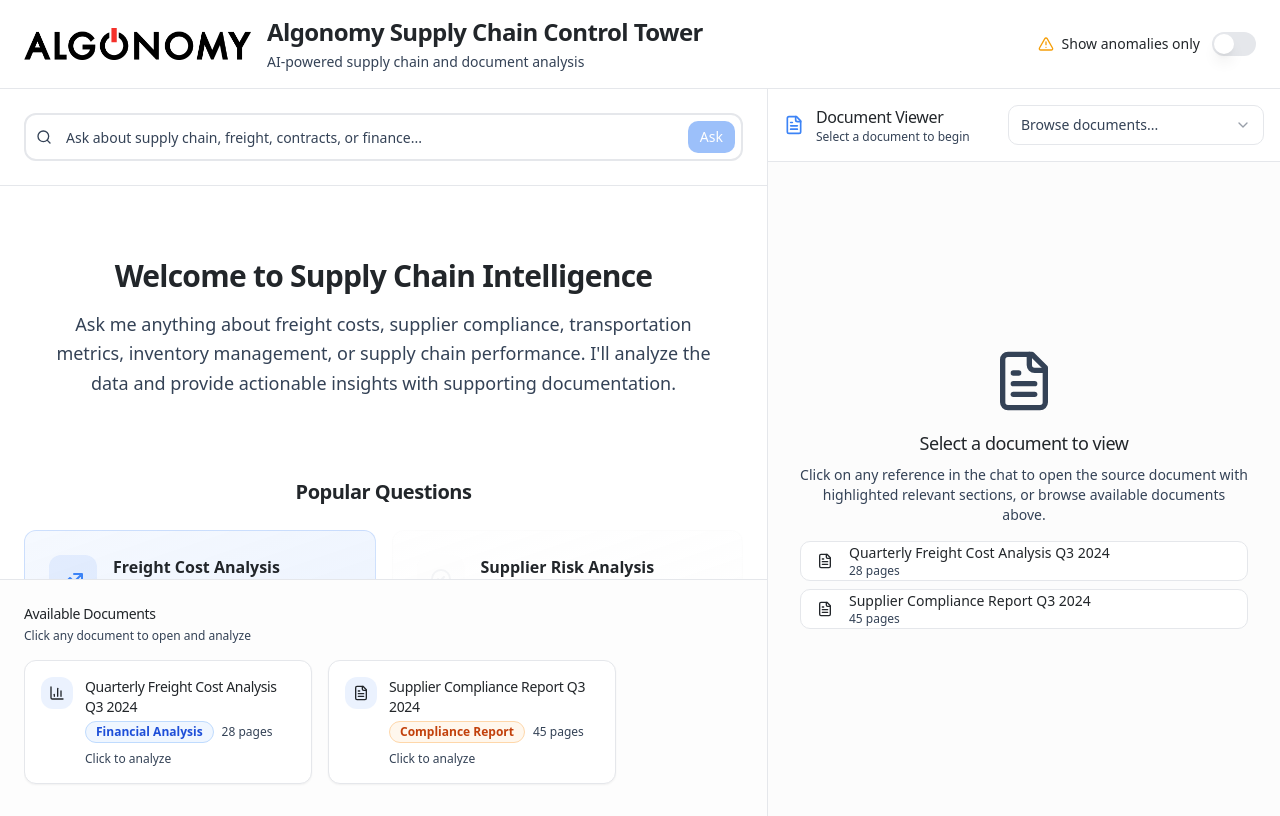
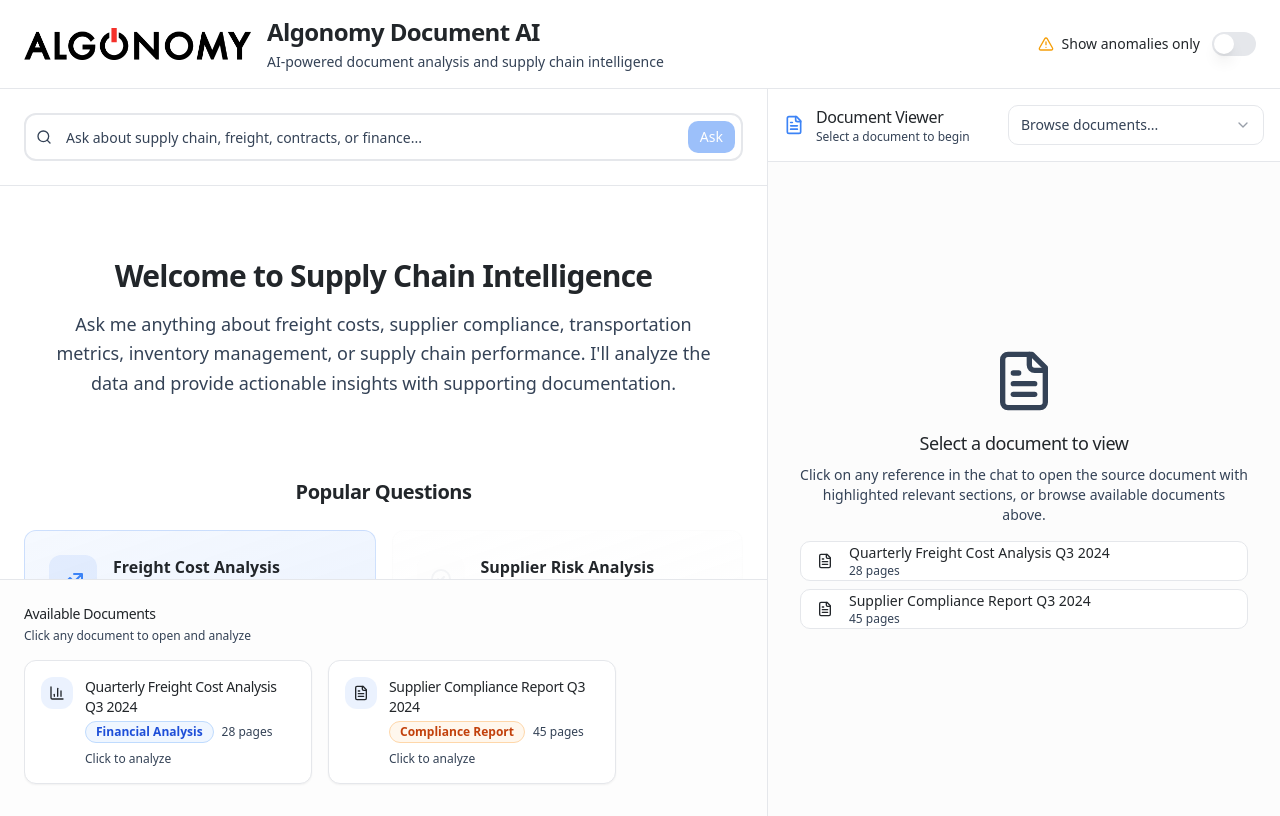
Before and after one commit to arghya05/insight-copilot-x, a React (Vite) app: page / in a window 1280 px wide. Built offline with nearby package versions, Linux system fonts and the light colour scheme; the HTML template or start-up script is replaced by a standard one.

Commit message:
Rename project title

```diff
--- a/index.html
+++ b/index.html
@@ -3,12 +3,12 @@
   <head>
     <meta charset="UTF-8" />
     <meta name="viewport" content="width=device-width, initial-scale=1.0" />
-    <title>Enterprise Insight Copilot</title>
-    <meta name="description" content="AI-powered supply chain and document analysis platform" />
+    <title>Algonomy Document AI</title>
+    <meta name="description" content="AI-powered document analysis and supply chain intelligence platform" />
     <meta name="author" content="Lovable" />
 
-    <meta property="og:title" content="Enterprise Insight Copilot" />
-    <meta property="og:description" content="AI-powered supply chain and document analysis platform" />
+    <meta property="og:title" content="Algonomy Document AI" />
+    <meta property="og:description" content="AI-powered document analysis and supply chain intelligence platform" />
     <meta property="og:type" content="website" />
     <meta property="og:image" content="https://lovable.dev/opengraph-image-p98pqg.png" />
 
--- a/src/pages/Index.tsx
+++ b/src/pages/Index.tsx
@@ -44,10 +44,10 @@ const Index = () => {
             />
             <div>
               <h1 className="text-2xl font-semibold text-foreground">
-                Algonomy Supply Chain Control Tower
+                Algonomy Document AI
               </h1>
               <p className="text-sm text-muted-foreground mt-1">
-                AI-powered supply chain and document analysis
+                AI-powered document analysis and supply chain intelligence
               </p>
             </div>
           </div>
```
